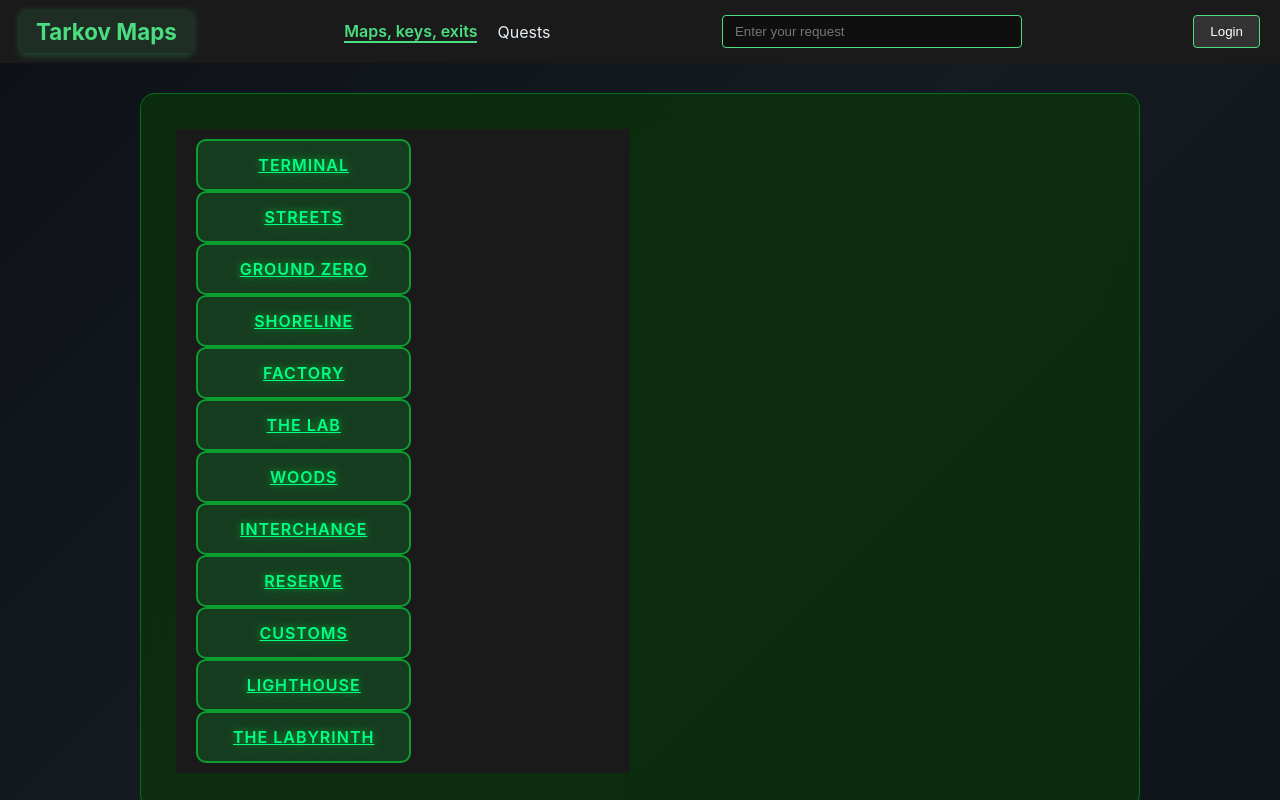
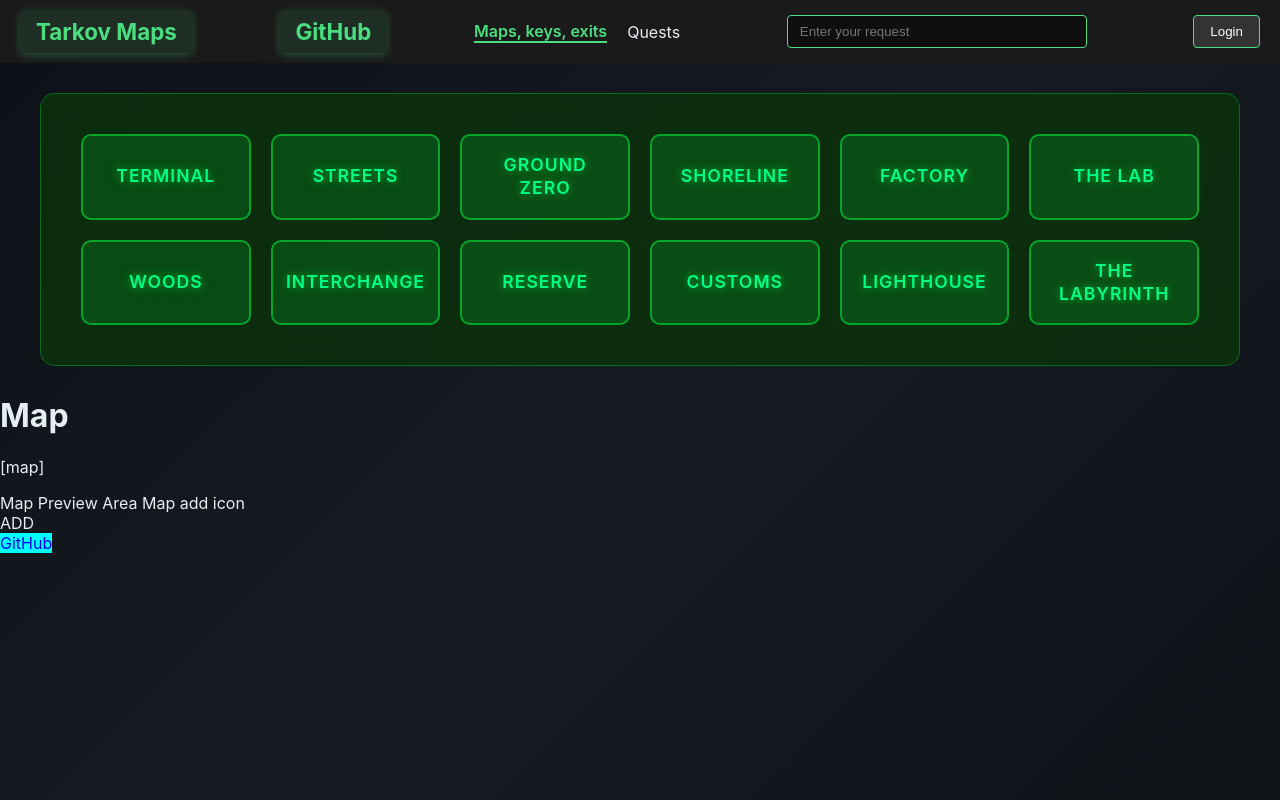
Before and after one commit to randomniht/tarkov_map, a Python web app: template app/templates/main.html in a window 1280 px wide. Run offline with Jinja, Linux system fonts and the light colour scheme; the template is opened without the code that fills it, so the values that code supplies are empty.

Commit message:
add_decoration_none

```diff
--- a/app/static/css/main.css
+++ b/app/static/css/main.css
@@ -1,43 +1,119 @@
+/* Глобальные стили */
+* {
+    box-sizing: border-box;
+    text-decoration: none
+}
+
+body, html {
+    margin: 0;
+    padding: 0;
+    height: 100%;
+    background: linear-gradient(135deg, #0d1117 0%, #161b22 50%, #0f1419 100%);
+    color: #e6edf3;
+    font-family: -apple-system, BlinkMacSystemFont, 'Segoe UI', Roboto, sans-serif;
+    overflow-x: hidden;
+}
+
+body::before {
+    content: '';
+    position: fixed;
+    top: 0;
+    left: 0;
+    width: 100%;
+    height: 100%;
+    background:
+        radial-gradient(circle at 20% 80%, rgba(74, 222, 128, 0.1) 0%, transparent 50%),
+        radial-gradient(circle at 80% 20%, rgba(34, 197, 94, 0.08) 0%, transparent 50%),
+        radial-gradient(circle at 40% 40%, rgba(74, 222, 128, 0.05) 0%, transparent 50%);
+    pointer-events: none;
+    z-index: -1;
+}
+
+/* Header */
+.header_container {
+    display: flex;
+    justify-content: space-between;
+    align-items: center;
+    padding: 10px 20px;
+    background: #1a1a1a;
+}
+
+.links {
+    display: flex;
+    gap: 20px;
+    align-items: center;
+}
+
+.form-container {
+    flex: 1;
+    max-width: 300px;
+    margin: 0 20px;
+}
+
+.header_logo-link {
+    color: #4ade80 !important;
+    font-weight: bold;
+    font-size: 1.4em;
+    text-decoration: none;
+    padding: 8px 16px;
+    border-radius: 6px;
+    background: rgba(74, 222, 128, 0.1);
+    transition: all 0.3s ease;
+    box-shadow: 0 2px 8px rgba(74, 222, 128, 0.3);
+}
+
+.header_logo-link:hover {
+    background: rgba(74, 222, 128, 0.2);
+    transform: translateY(-1px);
+    box-shadow: 0 4px 12px rgba(74, 222, 128, 0.4);
+}
+
+.header_logo-link:active {
+    transform: translateY(0);
+    box-shadow: 0 2px 6px rgba(74, 222, 128, 0.3);
+}
+
+/* Карты сетка */
 .third_row {
     display: grid;
-    grid-template-columns: repeat(2, 1fr);
+    grid-template-columns: repeat(6, 1fr);
     gap: 20px;
-    padding: 35px;
+    padding: 40px;
     background: rgba(10, 50, 10, .8);
     backdrop-filter: blur(15px);
     border: 1px solid rgba(0, 255, 66, .3);
     border-radius: 15px;
     margin: 30px auto;
-    max-width: 1000px;
-    width: 95%;
-    box-sizing: border-box;
+    max-width: 1200px;
+    width: 98%;
+}
+
+.selected_links-info,
+.header_container_map_name {
+    display: contents;
 }
 
 .third_row .map_btn {
-    padding: 14px 35px;
+    padding: 18px 25px;
     margin: 0;
     background: rgba(0, 255, 66, .15);
     color: #00ff88;
     border: 2px solid rgba(0, 255, 66, .5);
     border-radius: 10px;
     font-weight: 600;
+    font-size: 1.1em;
     text-transform: uppercase;
     letter-spacing: 1px;
     transition: all .3s;
     text-shadow: 0 0 8px rgba(0, 255, 66, .6);
-
-    /* Возвращаем оригинальные стили */
-    min-width: 130px;
-    box-sizing: border-box;
     text-align: center;
-    white-space: nowrap;
-    overflow: hidden;
-    text-overflow: ellipsis;
-
-    /* Для grid */
-    width: 100%;
+    min-width: 160px;
+    white-space: normal;
+    line-height: 1.3;
     height: auto;
-    display: block; /* Меняем с flex на block */
+    display: flex;
+    align-items: center;
+    justify-content: center;
 }
 
 .third_row .map_btn:hover {
@@ -48,50 +124,7 @@
     z-index: 1;
 }
 
-/* Адаптивность */
-@media (max-width: 768px) {
-    .third_row {
-        grid-template-columns: 1fr;
-        gap: 15px;
-        padding: 25px;
-        max-width: 500px;
-    }
-
-    .third_row .map_btn {
-        padding: 12px 25px;
-    }
-}
-
-@media (max-width: 480px) {
-    .third_row {
-        padding: 20px;
-    }
-
-    .third_row .map_btn {
-        padding: 10px 20px;
-        font-size: 0.9em;
-    }
-}
-
-.header_container {
-    display: flex;
-    justify-content: space-between;
-    align-items: center;
-    padding: 10px 20px;
-    background: #1a1a1a; /* Темный фон для Tarkov-стиля */
-}
-
-.links {
-    display: flex;
-    gap: 20px;
-    align-items: center;
-}
-.form-container {
-    flex: 1;
-    max-width: 300px;
-    margin: 0 20px;
-}
-
+/* Форма и кнопки */
 .autoCompleteHeader {
     width: 100%;
     padding: 8px 12px;
@@ -121,53 +154,32 @@
     font-weight: 600;
     border-bottom: 2px solid #4ade80;
 }
-.header_logo-link {
-    color: #4ade80 !important; /* Зеленый цвет */
-    font-weight: bold;
-    font-size: 1.4em;
-    text-decoration: none;
-    padding: 8px 16px;
-    border-radius: 6px;
-    background: rgba(74, 222, 128, 0.1);
-    transition: all 0.3s ease;
-    box-shadow: 0 2px 8px rgba(74, 222, 128, 0.3);
+
+/* Адаптивность */
+@media (max-width: 768px) {
+    .third_row {
+        grid-template-columns: repeat(3, 1fr);
+        gap: 15px;
+        padding: 25px;
+    }
+    .third_row .map_btn {
+        padding: 12px 25px;
+    }
 }
 
-.header_logo-link:hover {
-    background: rgba(74, 222, 128, 0.2);
-    transform: translateY(-1px);
-    box-shadow: 0 4px 12px rgba(74, 222, 128, 0.4);
+@media (max-width: 480px) {
+    .header_container {
+        flex-direction: column;
+        gap: 10px;
+    }
+    .third_row {
+        grid-template-columns: repeat(2, 1fr);
+        padding: 20px;
+        gap: 12px;
+    }
+    .third_row .map_btn {
+        padding: 10px 20px;
+        font-size: 1em;
+        min-width: 140px;
+    }
 }
-
-.header_logo-link:active {
-    transform: translateY(0);
-    box-shadow: 0 2px 6px rgba(74, 222, 128, 0.3);
-}
-* {
-    box-sizing: border-box;
-}
-
-body, html {
-    margin: 0;
-    padding: 0;
-    height: 100%;
-    background: linear-gradient(135deg, #0d1117 0%, #161b22 50%, #0f1419 100%) !important;
-    color: #e6edf3;
-    font-family: -apple-system, BlinkMacSystemFont, 'Segoe UI', Roboto, sans-serif;
-    overflow-x: hidden;
-}
-
-body::before {
-    content: '';
-    position: fixed;
-    top: 0;
-    left: 0;
-    width: 100%;
-    height: 100%;
-    background:
-        radial-gradient(circle at 20% 80%, rgba(74, 222, 128, 0.1) 0%, transparent 50%),
-        radial-gradient(circle at 80% 20%, rgba(34, 197, 94, 0.08) 0%, transparent 50%),
-        radial-gradient(circle at 40% 40%, rgba(74, 222, 128, 0.05) 0%, transparent 50%);
-    pointer-events: none;
-    z-index: -1;
-}
--- a/app/templates/base.html
+++ b/app/templates/base.html
@@ -16,6 +16,7 @@
         <div class="second_row">
     <div class="header_container">
         <a href="/" class="header_logo-link">Tarkov Maps</a>
+        <a href="https://github.com/randomniht" target="_blank" class="map_btn header_logo-link" >GitHub</a>
         <div class="links">
             <div class="links_elem selected_links" data-id="maps-keys-exits">
                 Maps, keys, exits
@@ -30,7 +31,7 @@
 </div>
 
         <div class="third_row">
-            <div class="header_container">
+            <div class="header_container_map_name">
                 <div class="selected_links-info" id="maps-keys-exits">
                     <a class="map_btn" href="/map/terminal">Terminal</a>
                     <a class="map_btn" href="/map/streets">Streets</a>
@@ -54,7 +55,7 @@
     </main>
     <footer class="footer">
         <div class="footer__social">
-            <a href="https://github.com/randomniht" target="_blank">GitHub</a>
+            <a href="https://github.com/randomniht" target="_blank" class="map_btn" style="background-color: aqua;">GitHub</a>
         </div>
     </footer>
 
--- a/app/templates/main.html
+++ b/app/templates/main.html
@@ -9,6 +9,11 @@
         <p class="map-placeholder-text">[map]</p>
         <div class="map-preview-frame">
             <span class="map-preview-text">Map Preview Area</span>
+            <span class="map_add_icon">Map add icon
+                <div class="btn-icon">
+                    ADD
+                </div>
+            </span>
         </div>
     </div>
 </div>
```
